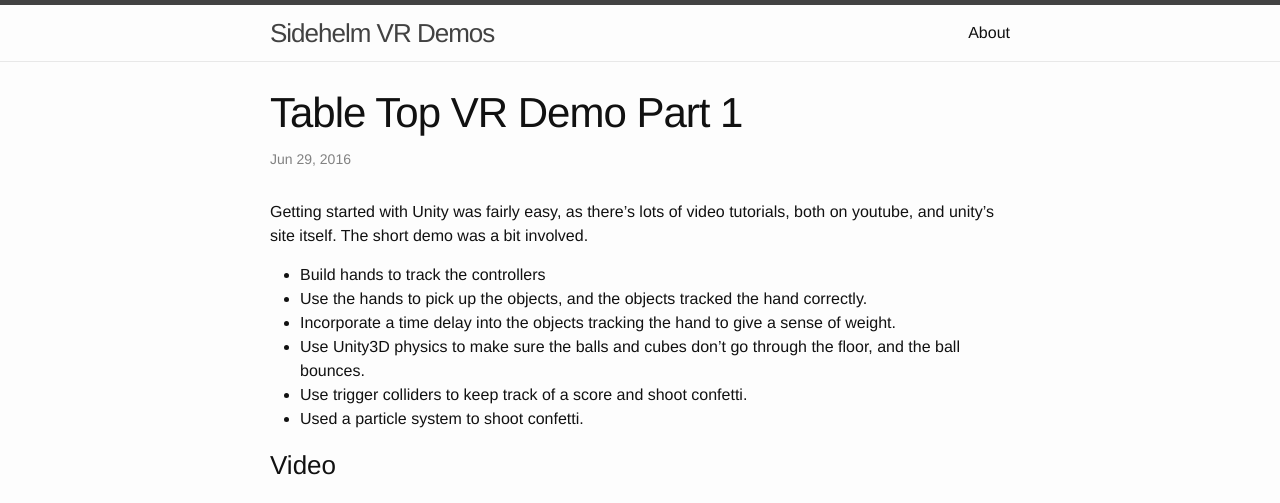
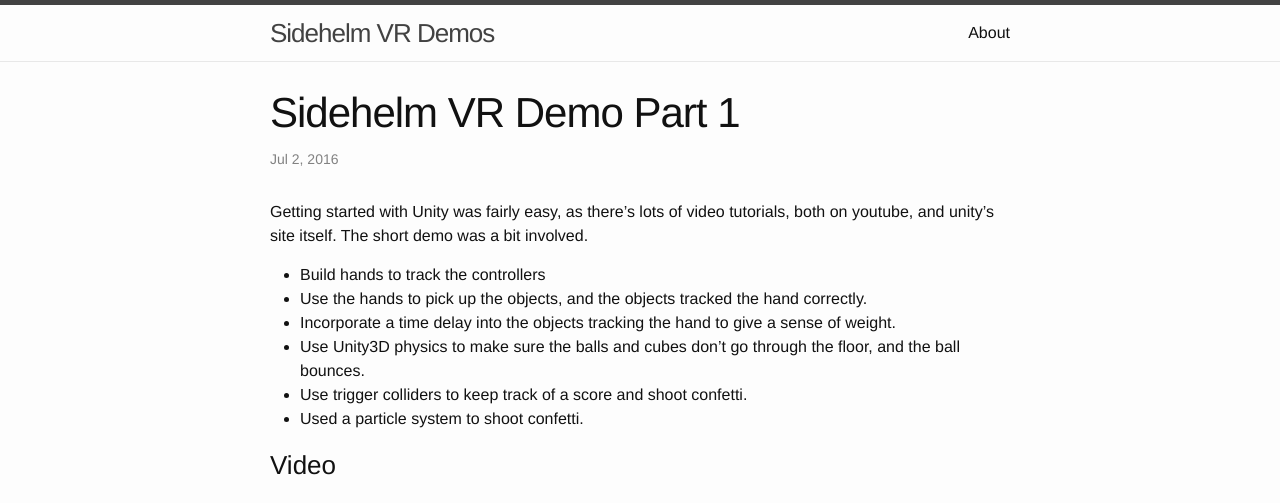
Before and after one commit to iamwilhelm/blog.sidehelm.com, a Jekyll site: the page built from _posts/2016-07-02-sidehelm-vr-demo-part-1.markdown, in a window 1280 px wide. Shown: the top 503 px of the page. Built offline with Jekyll 4.4.1, drawn with Linux system fonts in a browser that asks for light colours.

Commit message:
renamed first demo post

```diff
--- a/_posts/2016-07-02-table-top-vr-demo-part-1.markdown
+++ b/_posts/2016-07-02-sidehelm-vr-demo-part-1.markdown
@@ -1,7 +1,7 @@
 ---
 layout: post
-title:  "Table Top VR Demo Part 1"
-date:   2016-06-29 09:37:36 -0700
+title:  "Sidehelm VR Demo Part 1"
+date:   2016-07-02 09:37:36 -0700
 categories: demo
 ---
 
```
